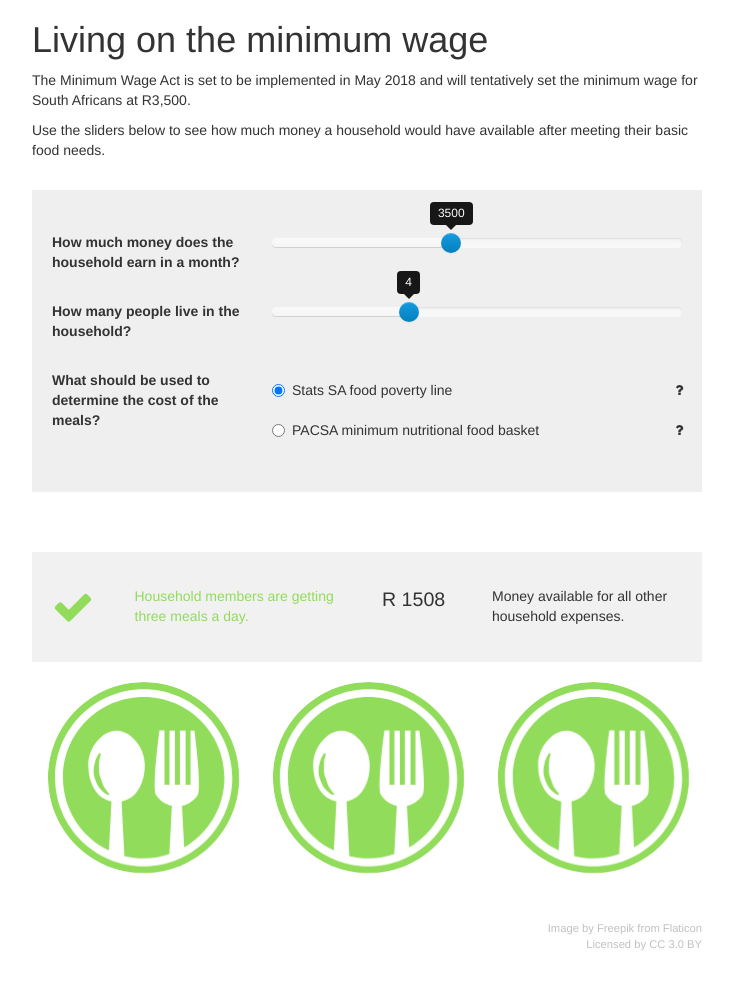
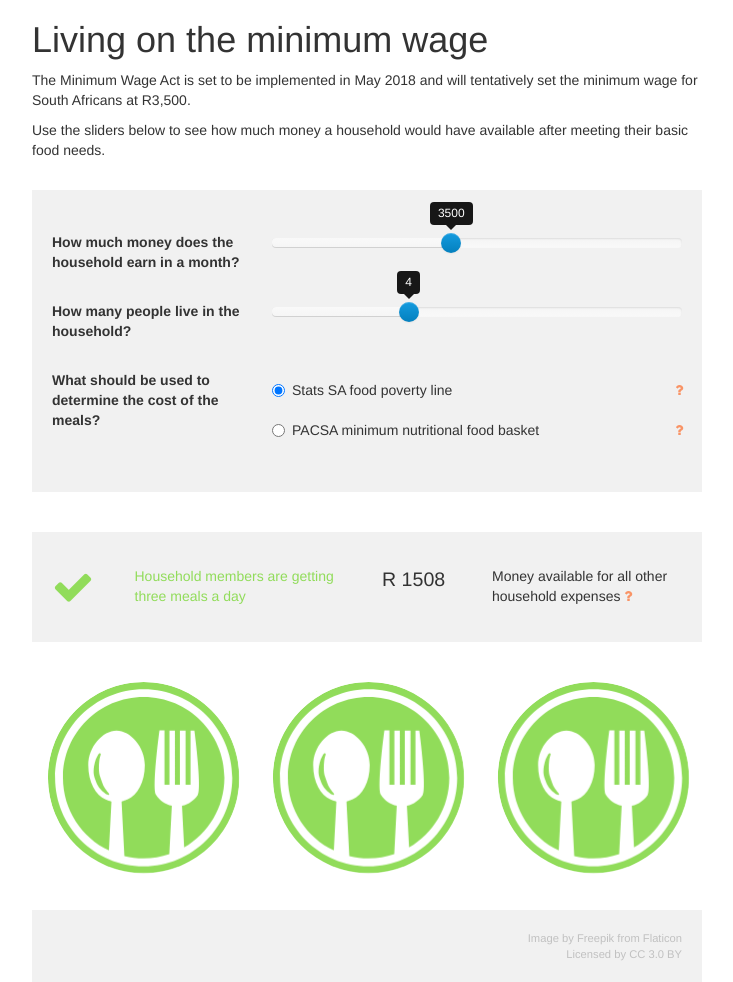
Before and after one commit to OpenUpSA/minimum-wage, a Jekyll site: the page built from index.html, in a window 1280 px wide. Shown: the whole page, without its empty margins (273-1006 px from the left). Built offline with Jekyll 4.4.1, drawn with Linux system fonts in a browser that asks for light colours.

Commit message:
Results summary extra info

```diff
--- a/css/app.scss
+++ b/css/app.scss
@@ -13,7 +13,7 @@
 }
 
 #household {
-  background-color: #efefef;
+  background-color: #f1f1f1;
   padding: 30px 20px;
 
   .hh-input {
@@ -25,39 +25,15 @@
   }
 
   #meal-options {
-    .explain {
+    .hh-assumptions-extra-info {
       margin: 10px 0;
       cursor: pointer;
+      color: #F99466;
     }
   }
 }
 
-.pie-segment {
-  fill: #fff;
-  fill-opacity: 0.6;
-}
-
-#credits {
-  margin: 10px 0;
-  text-align: right;
-  color: #c1c1c1;
-  font-size: 0.8em;
-  a {
-    color: #c1c1c1;
-  }
-}
-
-#explainer {
-  padding: 30px 20px;
-  font-size: 0.9em;
-
-  .info {
-    display: none;
-  }
-}
-
 #summary {
-  margin-bottom: 20px;
   padding: 10px 20px;
   background-color: #f1f1f1;
 
@@ -86,4 +62,36 @@
       font-size: 1.4em;
     }
   }
+
+  .results-extra-info {
+    cursor: pointer;
+    color: #F99466;
+  }
 }
+
+.extra-info {
+  padding: 10px 20px 30px;
+  font-size: 0.9em;
+  .info {
+    display: none;
+  }
+}
+
+.pie-segment {
+  fill: #fff;
+  fill-opacity: 0.6;
+}
+
+#footer{
+  background-color: #f1f1f1;
+  padding: 10px 20px;
+  #credits {
+    margin: 10px 0;
+    text-align: right;
+    color: #c1c1c1;
+    font-size: 0.8em;
+    a {
+      color: #c1c1c1;
+    }
+  }
+}
--- a/index.html
+++ b/index.html
@@ -52,7 +52,7 @@ extra_css:
                   <input type="radio" name="meal-option" id="meal-option-1" value="1" checked>Stats SA food poverty line
                 </label>
               </div>
-              <div id="meal-option-1-q" class="explain col-xs-1"><i class="fa fa-question" aria-hidden="true"></i></div>
+              <div id="meal-option-1-info" class="hh-assumptions-extra-info col-xs-1"><i class="fa fa-question" aria-hidden="true"></i></div>
             </div>
             <div class="row">
               <div class="radio col-xs-11">
@@ -60,7 +60,7 @@ extra_css:
                   <input type="radio" name="meal-option" id="meal-option-2" value="2">PACSA minimum nutritional food basket
                 </label>
               </div>
-              <div id="meal-option-2-q" class="explain col-xs-1"><i class="fa fa-question" aria-hidden="true"></i></div>
+              <div id="meal-option-2-info" class="hh-assumptions-extra-info col-xs-1"><i class="fa fa-question" aria-hidden="true"></i></div>
             </div>
           </form>
         </div>
@@ -68,11 +68,11 @@ extra_css:
 
     </div>
 
-    <div id="explainer" class="block">
-      <div id="meal-option-1-q" class="info">
+    <div id="hh-assumptions-extra-info" class="extra-info">
+      <div id="meal-option-1-info" class="info">
         The StatsSA food basket ensures that individuals have enough carbohydrates (energy) and does not look to protein, micronutrients content etxc.
       </div>
-      <div id="meal-option-2-q" class="info">
+      <div id="meal-option-2-info" class="info">
         In early 2014 PACSA, in consultation with a Registered Dietician, formulated a Minimum Nutritional Food Basket. The rationale was to keep tracking what households are actually able to afford to buy but not to lose sight of the actual cost of foods required in terms of balanced nutrition, in order to grow and develop properly. The PACSA Minimum Nutritional Food Basket provides data on which we can start talking realistically about adequacies in wages and social grants and ensures that current food expenditure patterns are not conflated with the food expenditure required to secure a nutritional basket of food.
       </div>
     </div>
@@ -100,11 +100,17 @@ extra_css:
           <div id="residual">
             <div class="row">
               <div class="col-xs-3 col-sm-4 amount"></div>
-              <div class="col-xs-9 col-sm-8 context">Money available for all other household expenses.</div>
+              <div class="col-xs-9 col-sm-8 context">Money available for all other household expenses <i class="fa fa-question results-extra-info" id="residual-info" aria-hidden="true"></i></div>
             </div>
           </div>
         </div>
 
+      </div>
+    </div>
+
+    <div id="results-extra-info" class="extra-info">
+      <div id="residual-info" class="info">
+        This is the amount of money which the household has left to spend on housing, education, clothing, medicine etc. after paying for each person in the household to get three meals a day.
       </div>
     </div>
 
--- a/js/app.js
+++ b/js/app.js
@@ -22,9 +22,15 @@ $(window).on('load', function() {
       household.updateMealOption();
     });
 
-    $('.explain').on('click', function(e) {
-      $('#explainer').find('#' + e.currentTarget.id).toggle();
-      $('#explainer').find('#' + e.currentTarget.id).siblings().hide();
+    $('.hh-assumptions-extra-info').on('click', function(e) {
+      $('#hh-assumptions-extra-info').find('#' + e.currentTarget.id).toggle();
+      $('#hh-assumptions-extra-info').find('#' + e.currentTarget.id).siblings().hide();
+      pymChild.sendHeight();
+    });
+
+    $('.results-extra-info').on('click', function(e) {
+      $('#results-extra-info').find('#' + e.currentTarget.id).toggle();
+      $('#results-extra-info').find('#' + e.currentTarget.id).siblings().hide();
       pymChild.sendHeight();
     });
 
@@ -229,8 +235,8 @@ $(window).on('load', function() {
 
       function drawSummary() {
         var mealSummary = {
-          0: "Household members are getting three meals a day.",
-          1: "Household members are getting less than three meals a day."
+          0: "Household members are getting three meals a day",
+          1: "Household members are getting less than three meals a day"
         };
 
         $('#residual').find('.amount')
```
